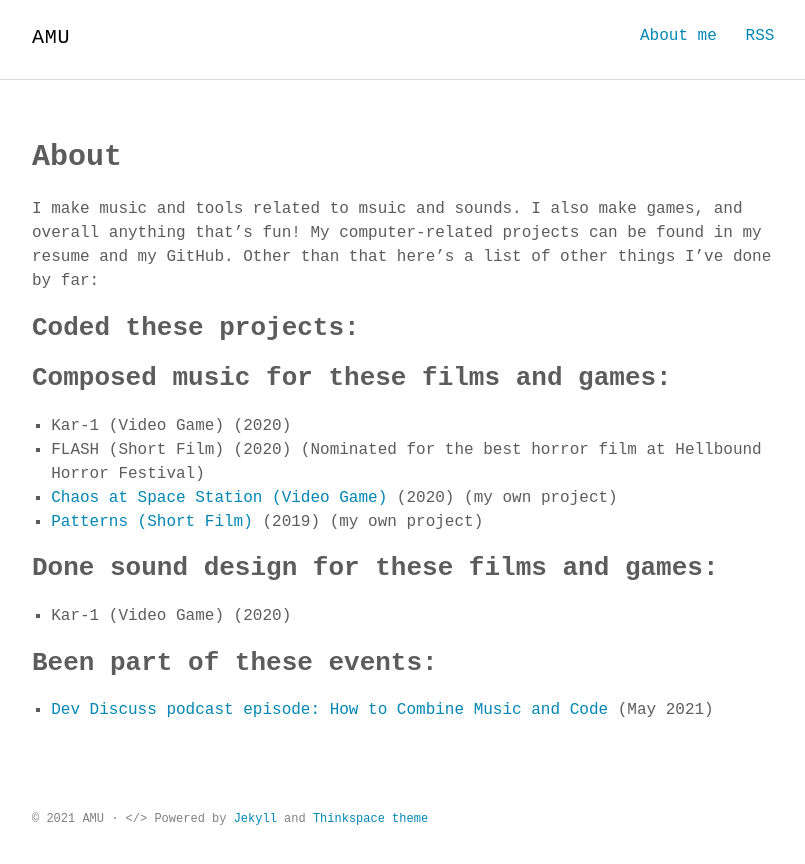
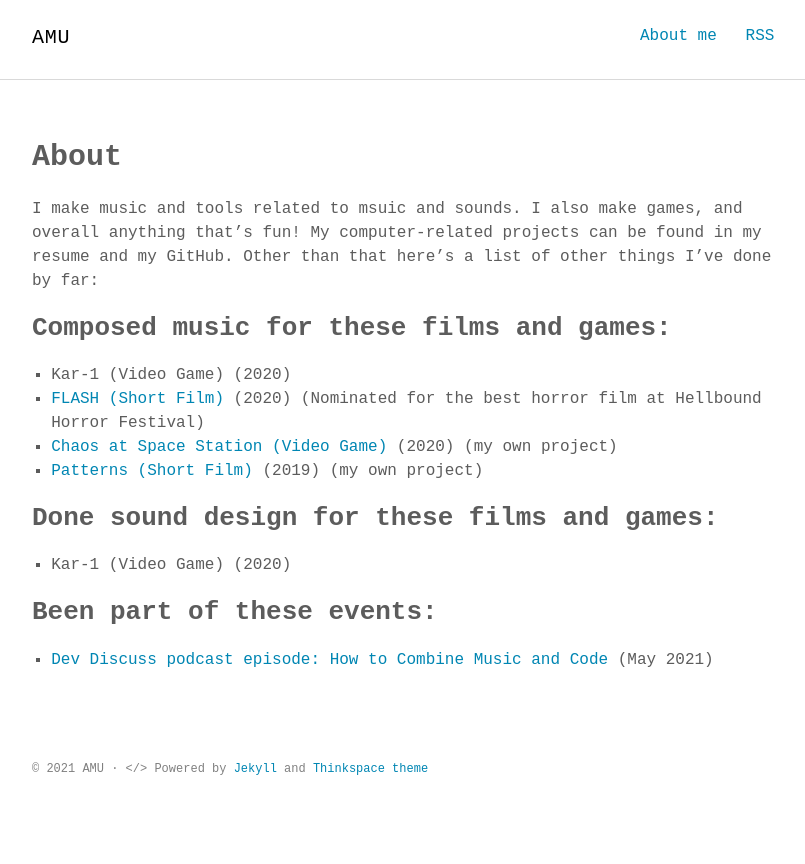
Before and after one commit to amuuu/amuuu.github.io, a Jekyll site: the page built from about.md, in a window 1280 px wide. Shown: the top 864 px of the page, without its empty margins (232-1037 px from the left). Built offline with Jekyll 4.4.1, drawn with Linux system fonts in a browser that asks for light colours; some web fonts are replaced.

```diff
--- a/_includes/intro.html
+++ b/_includes/intro.html
@@ -1,7 +1,7 @@
 <section class="intro">
   <div class="container">
     <p class="lead">
-      Hi, I'm AMU! I do programming + art (especially music) + stories. And mix them together.
+      Hi, I'm AMU! I do programming about art (especially music and sounds) on different hardware and software platforms. My main projects at the moment are creating an [audio engine called Ava](), a generative music DAW, and a digital hardware synthesizer. I do a lot of side projects as well too!
       </p>
   </div>
 </section>
--- a/about.md
+++ b/about.md
@@ -6,11 +6,9 @@ permalink: /about/
 
 I make music and tools related to msuic and sounds. I also make games, and overall anything that's fun! My computer-related projects can be found in my resume and my GitHub. Other than that here's a list of other things I've done by far:
 
-## Coded these projects:
-
 ## Composed music for these films and games:
 - Kar-1 (Video Game) (2020)
-- FLASH (Short Film) (2020) (Nominated for the best horror film at Hellbound Horror Festival)
+- [FLASH (Short Film)](https://open.spotify.com/track/3pngtvPzXgUM9qpCF4fb4o?si=53a608a8d32743ce) (2020) (Nominated for the best horror film at Hellbound Horror Festival)
 - [Chaos at Space Station (Video Game)](https://open.spotify.com/track/40Ae7Iz5G6OI7Sptt3rpGT?si=a9t_GrB0QOWJJZ4lLIkr2Q) (2020) (my own project)
 - [Patterns (Short Film)](https://open.spotify.com/track/2unpeRtRLdgo9Guw6JfUBi?si=etzMsksASJKHa6U8RIFpMg) (2019) (my own project)
 
```
